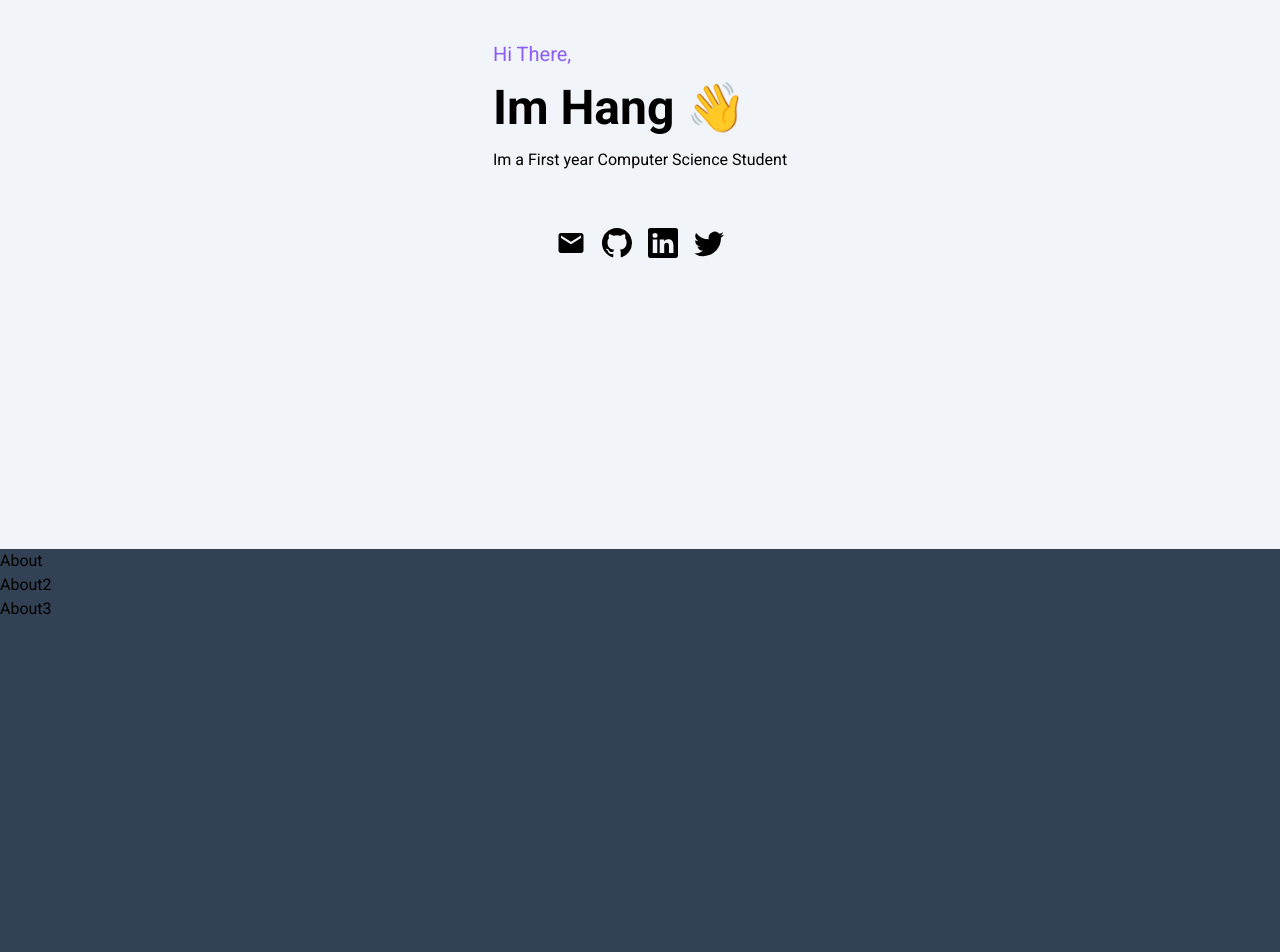
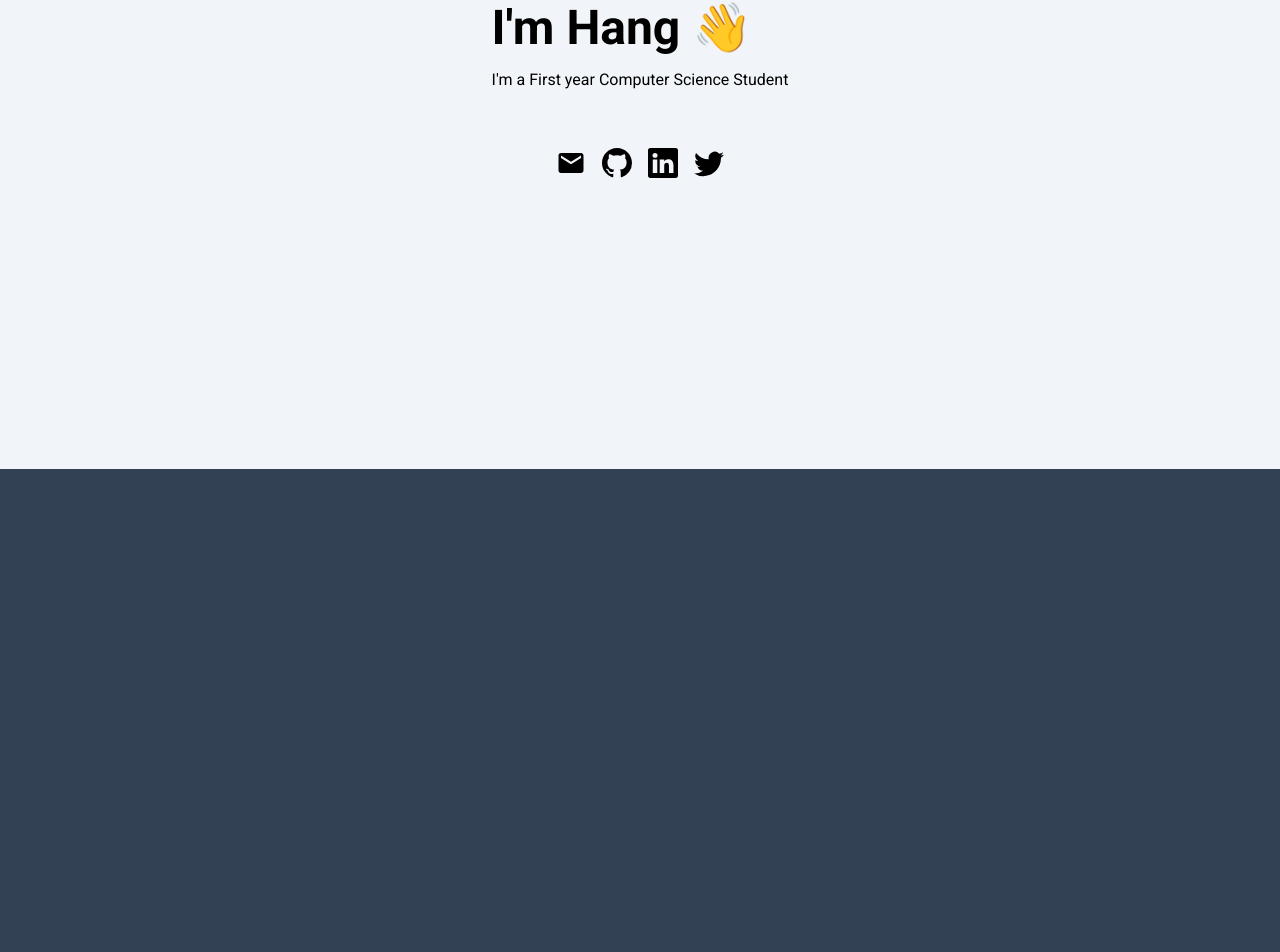
Before and after one commit to hsihak/Personal-Website, a Next.js app: page / in a window 1280 px wide. Shown: the part 331-1283 px from the top of the page. Built offline with nearby package versions, Linux system fonts and the light colour scheme.

Commit message:
Fixed issues with scrolling and navbar position by changing to position fixed and adding scroll padding

```diff
--- a/components/Navbar.js
+++ b/components/Navbar.js
@@ -25,7 +25,7 @@ const Navbar = () => {
   const [isToggle, setIsToggle] = useState(false);
 
   return (
-    <div className='sticky top-0 bg-white navbar sm:px-6 md:px-20 lg:px-40'>
+    <div className='fixed w-screen bg-white navbar sm:px-6 md:px-20 lg:px-40'>
       <nav className='p-2 mx-4 '>
         <div className='flex items-center justify-between h-16'>
           <div className='z-20 text-3xl font-bold logo'>HS</div>
--- a/pages/About.js
+++ b/pages/About.js
@@ -1,11 +1,5 @@
 const About = () => {
-  return (
-    <div className='h-screen bg-slate-700' id='about'>
-      <h1>About</h1>
-      <h1>About2</h1>
-      <h1>About3</h1>
-    </div>
-  );
+  return <div className='h-screen bg-slate-700' id='about'></div>;
 };
 
 export default About;
--- a/pages/Hero.js
+++ b/pages/Hero.js
@@ -7,8 +7,8 @@ const Hero = () => {
       id='hero'>
       <div className='flex flex-col gap-4'>
         <span className='text-xl text-violet-500'>Hi There,</span>
-        <h1 className='text-5xl font-bold'>Im Hang 👋</h1>
-        <p>Im a First year Computer Science Student</p>
+        <h1 className='text-5xl font-bold'>{"I'm Hang 👋"}</h1>
+        <p>{"I'm a First year Computer Science Student"}</p>
         <br />
         <Social />
       </div>
--- a/styles/globals.css
+++ b/styles/globals.css
@@ -8,5 +8,6 @@
   html {
     font-family: 'Roboto', sans-serif;
     scroll-behavior: smooth;
+    scroll-padding: 80px;
   }
 }
```
